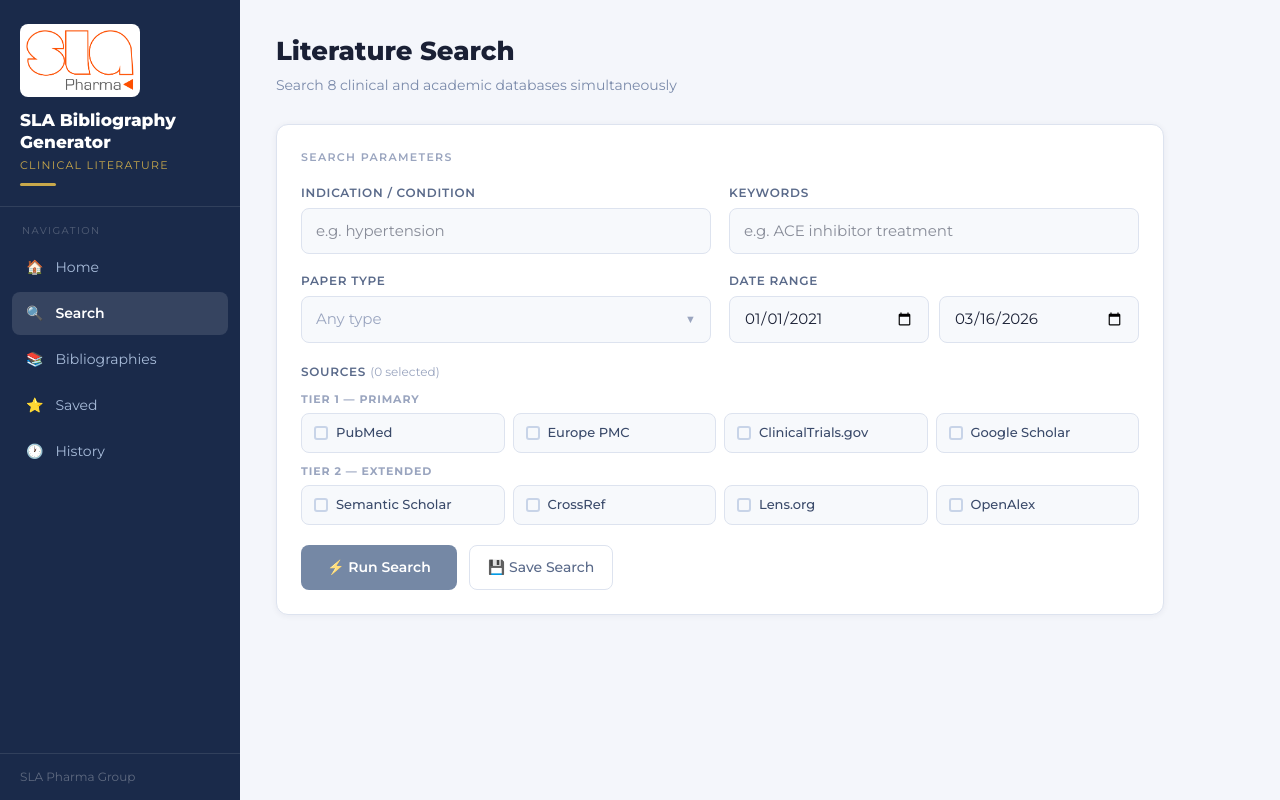
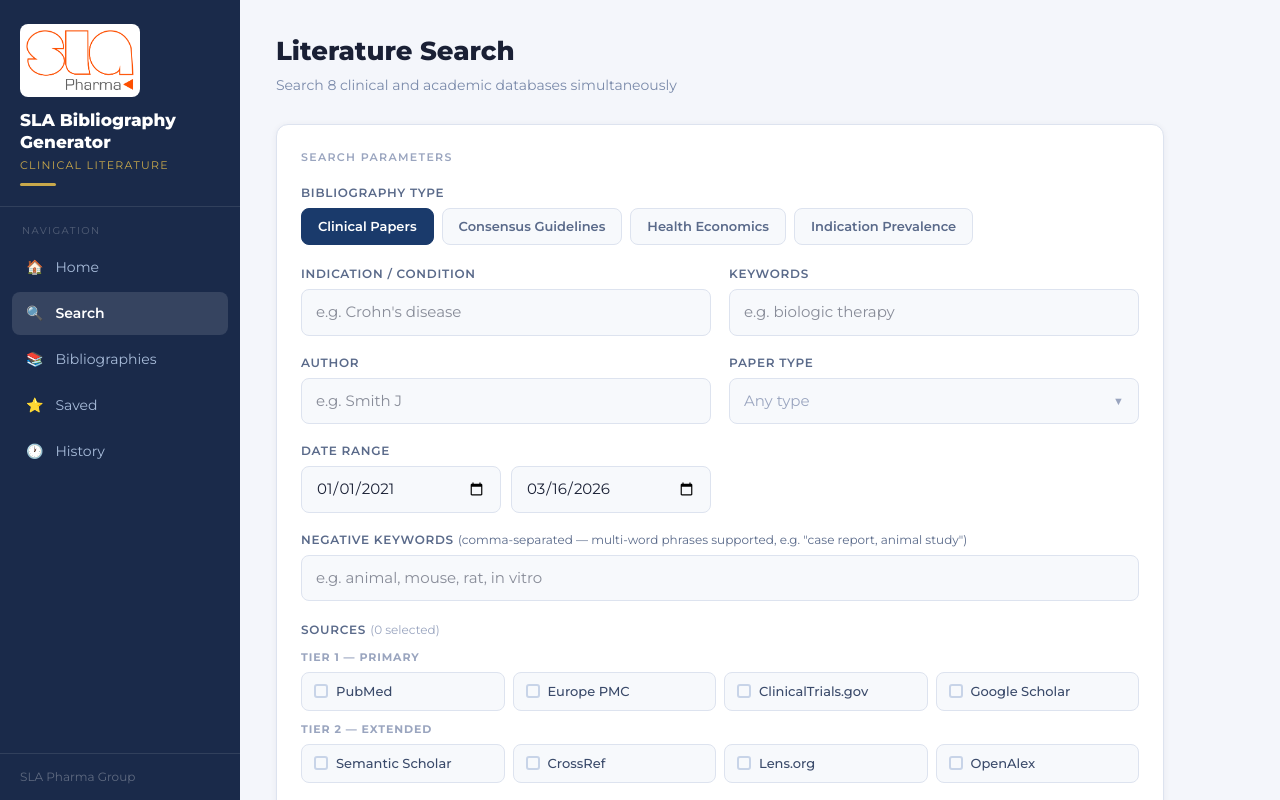
Before and after one commit to slapharma/SLABibliographyGenerator, a React (Vite) app: page /search in a window 1280 px wide. Built offline with nearby package versions, Linux system fonts and the light colour scheme.

Commit message:
feat(SearchForm): add BibliographyType, Country, Author, Negative Keywords fields

```diff
--- a/src/components/SearchForm.tsx
+++ b/src/components/SearchForm.tsx
@@ -1,9 +1,16 @@
 import { useState, useRef, useEffect } from 'react'
-import type { SearchParams } from '../types'
+import type { SearchParams, BibliographyType } from '../types'
 import SourceSelector from './SourceSelector'
 import { useWindowWidth } from '../hooks/useWindowWidth'
 
 const PAPER_TYPE_OPTIONS = ['RCT', 'Systematic Review', 'Meta-Analysis', 'Observational', 'Case Report', 'Review', 'Clinical Trial']
+
+const BIB_TYPE_OPTIONS: { value: BibliographyType; label: string; description: string }[] = [
+  { value: 'clinical',         label: 'Clinical Papers',        description: 'RCTs, reviews, case reports' },
+  { value: 'guidelines',       label: 'Consensus Guidelines',   description: 'Clinical guidelines & recommendations' },
+  { value: 'health-economics', label: 'Health Economics',       description: 'Cost-effectiveness, QALY, HTA' },
+  { value: 'prevalence',       label: 'Indication Prevalence',  description: 'Epidemiology, burden of disease' },
+]
 
 const TODAY = new Date().toISOString().slice(0, 10)
 const FIVE_YEARS_AGO = `${new Date().getFullYear() - 5}-01-01`
@@ -17,16 +24,22 @@ interface Props {
 
 export default function SearchForm({ onSearch, onSave, initialParams, isLoading }: Props) {
   const isMobile = useWindowWidth() < 768
-  const [params, setParams] = useState<SearchParams>({
+
+  const [bibliographyType, setBibliographyType] = useState<BibliographyType>(
+    initialParams?.bibliographyType ?? 'clinical'
+  )
+  const [params, setParams] = useState<Omit<SearchParams, 'bibliographyType'>>({
     indication: initialParams?.indication ?? '',
     keywords: initialParams?.keywords ?? '',
     paperType: initialParams?.paperType ?? '',
     dateFrom: initialParams?.dateFrom ?? FIVE_YEARS_AGO,
     dateTo: initialParams?.dateTo ?? TODAY,
     sources: initialParams?.sources ?? [],
+    country: initialParams?.country ?? '',
+    author: initialParams?.author ?? '',
+    negativeKeywords: initialParams?.negativeKeywords ?? '',
   })
 
-  // Local state for multi-select paper types
   const [selectedPaperTypes, setSelectedPaperTypes] = useState<string[]>(() => {
     if (initialParams?.paperType) {
       return initialParams.paperType.split(',').map(s => s.trim()).filter(Boolean)
@@ -34,7 +47,7 @@ export default function SearchForm({ onSearch, onSave, initialParams, isLoading
     return []
   })
 
-  const set = (key: keyof SearchParams) => (e: React.ChangeEvent<HTMLInputElement | HTMLSelectElement>) =>
+  const set = (key: keyof typeof params) => (e: React.ChangeEvent<HTMLInputElement>) =>
     setParams(p => ({ ...p, [key]: e.target.value }))
 
   const [paperTypeOpen, setPaperTypeOpen] = useState(false)
@@ -58,6 +71,7 @@ export default function SearchForm({ onSearch, onSave, initialParams, isLoading
 
   const buildParams = (): SearchParams => ({
     ...params,
+    bibliographyType,
     paperType: selectedPaperTypes.join(','),
   })
 
@@ -71,21 +85,62 @@ export default function SearchForm({ onSearch, onSave, initialParams, isLoading
     fontWeight: 600, textTransform: 'uppercase', letterSpacing: '0.06em',
   }
 
+  const showCountry = bibliographyType !== 'clinical'
+
   return (
     <div style={{ background: '#fff', border: '1px solid #dde3ef', borderRadius: 12, padding: 24, marginBottom: 24, boxShadow: '0 1px 6px rgba(26,42,74,0.06)' }}>
       <div style={{ fontSize: 11, textTransform: 'uppercase', letterSpacing: '0.12em', color: '#9aa5bf', marginBottom: 18, fontWeight: 600 }}>
         Search Parameters
       </div>
 
+      {/* Bibliography Type — full width */}
+      <div style={{ marginBottom: 20 }}>
+        <label style={labelStyle}>Bibliography Type</label>
+        <div style={{ display: 'flex', gap: 8, flexWrap: 'wrap' }}>
+          {BIB_TYPE_OPTIONS.map(opt => (
+            <button
+              key={opt.value}
+              type="button"
+              onClick={() => setBibliographyType(opt.value)}
+              style={{
+                padding: '8px 16px', borderRadius: 8, border: `1.5px solid ${bibliographyType === opt.value ? '#1a3a6b' : '#dde3ef'}`,
+                background: bibliographyType === opt.value ? '#1a3a6b' : '#f7f9fc',
+                color: bibliographyType === opt.value ? '#fff' : '#5a6a8a',
+                fontSize: 13, fontWeight: 600, cursor: 'pointer', transition: 'all 0.15s',
+              }}
+              title={opt.description}
+            >
+              {opt.label}
+            </button>
+          ))}
+        </div>
+      </div>
+
+      {/* Row: Indication + Keywords + Author + Country/PaperType + DateRange + NegKeywords */}
       <div className="form-grid-2" style={{ marginBottom: 20 }}>
         <div>
           <label style={labelStyle}>Indication / Condition</label>
-          <input style={inputStyle} value={params.indication} onChange={set('indication')} placeholder="e.g. hypertension" />
+          <input style={inputStyle} value={params.indication} onChange={set('indication')} placeholder="e.g. Crohn's disease" />
         </div>
         <div>
           <label style={labelStyle}>Keywords</label>
-          <input style={inputStyle} value={params.keywords} onChange={set('keywords')} placeholder="e.g. ACE inhibitor treatment" />
+          <input style={inputStyle} value={params.keywords} onChange={set('keywords')} placeholder="e.g. biologic therapy" />
         </div>
+
+        {/* Author */}
+        <div>
+          <label style={labelStyle}>Author</label>
+          <input style={inputStyle} value={params.author ?? ''} onChange={set('author')} placeholder="e.g. Smith J" />
+        </div>
+
+        {/* Country — only for non-clinical types */}
+        {showCountry ? (
+          <div>
+            <label style={labelStyle}>Country</label>
+            <input style={inputStyle} value={params.country ?? ''} onChange={set('country')} placeholder="e.g. United Kingdom" />
+          </div>
+        ) : (
+          /* Paper Type — shown for clinical */
           <div ref={paperTypeRef} style={{ position: 'relative' }}>
             <label style={labelStyle}>Paper Type</label>
             <button
@@ -98,11 +153,7 @@ export default function SearchForm({ onSearch, onSave, initialParams, isLoading
               }}
             >
               <span style={{ overflow: 'hidden', textOverflow: 'ellipsis', whiteSpace: 'nowrap', flex: 1 }}>
-              {selectedPaperTypes.length === 0
-                ? 'Any type'
-                : selectedPaperTypes.length === 1
-                  ? selectedPaperTypes[0]
-                  : `${selectedPaperTypes.length} types selected`}
+                {selectedPaperTypes.length === 0 ? 'Any type' : selectedPaperTypes.length === 1 ? selectedPaperTypes[0] : `${selectedPaperTypes.length} types selected`}
               </span>
               <span style={{ marginLeft: 8, fontSize: 11, color: '#9aa5bf' }}>{paperTypeOpen ? '▲' : '▼'}</span>
             </button>
@@ -115,48 +166,41 @@ export default function SearchForm({ onSearch, onSave, initialParams, isLoading
                 {PAPER_TYPE_OPTIONS.map(type => {
                   const checked = selectedPaperTypes.includes(type)
                   return (
-                  <label
-                    key={type}
-                    style={{
+                    <label key={type} style={{
                       display: 'flex', alignItems: 'center', gap: 10,
                       padding: '9px 14px', cursor: 'pointer', fontSize: 14,
                       color: checked ? '#1a2035' : '#5a6a8a',
                       background: checked ? '#f0f4ff' : 'transparent',
                       fontWeight: checked ? 600 : 400,
-                    }}
-                    onMouseEnter={e => { if (!checked) (e.currentTarget as HTMLElement).style.background = '#f7f9fc' }}
-                    onMouseLeave={e => { (e.currentTarget as HTMLElement).style.background = checked ? '#f0f4ff' : 'transparent' }}
-                  >
-                    <input
-                      type="checkbox"
-                      checked={checked}
-                      onChange={() => togglePaperType(type)}
-                      style={{ accentColor: '#1a3a6b', width: 15, height: 15, cursor: 'pointer' }}
-                    />
+                    }}>
+                      <input type="checkbox" checked={checked} onChange={() => togglePaperType(type)} style={{ accentColor: '#1a3a6b', width: 15, height: 15, cursor: 'pointer' }} />
                       {type}
                     </label>
                   )
                 })}
                 {selectedPaperTypes.length > 0 && (
                   <div style={{ borderTop: '1px solid #eee', padding: '6px 14px' }}>
-                  <button
-                    type="button"
-                    onClick={() => setSelectedPaperTypes([])}
-                    style={{ fontSize: 12, color: '#9aa5bf', background: 'none', border: 'none', cursor: 'pointer', padding: 0 }}
-                  >
-                    Clear selection
-                  </button>
+                    <button type="button" onClick={() => setSelectedPaperTypes([])} style={{ fontSize: 12, color: '#9aa5bf', background: 'none', border: 'none', cursor: 'pointer', padding: 0 }}>Clear selection</button>
                   </div>
                 )}
               </div>
             )}
           </div>
+        )}
+
+        {/* Date Range */}
         <div>
           <label style={labelStyle}>Date Range</label>
           <div style={{ display: 'flex', gap: 10 }}>
             <input style={{ ...inputStyle }} type="date" value={params.dateFrom} onChange={set('dateFrom')} />
             <input style={{ ...inputStyle }} type="date" value={params.dateTo} onChange={set('dateTo')} />
           </div>
+        </div>
+
+        {/* Negative Keywords — full width */}
+        <div style={{ gridColumn: '1 / -1' }}>
+          <label style={labelStyle}>Negative Keywords <span style={{ fontWeight: 400, textTransform: 'none', letterSpacing: 0 }}>(comma-separated — multi-word phrases supported, e.g. "case report, animal study")</span></label>
+          <input style={inputStyle} value={params.negativeKeywords ?? ''} onChange={set('negativeKeywords')} placeholder="e.g. animal, mouse, rat, in vitro" />
         </div>
       </div>
 
```
Lines whose indentation alone changed are shown as unchanged.
